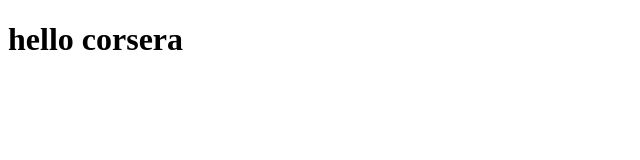
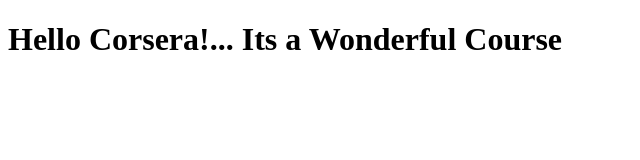
Before and after one commit to itsmeminin/coursera-test, a plain HTML site: page site/index.html in a window 1280 px wide. Shown: the whole page, without its empty margins (0-640 px from the left). Drawn offline with Linux system fonts and the light colour scheme.

Commit message:
Small addition to my page content

```diff
--- a/site/index.html
+++ b/site/index.html
@@ -4,6 +4,6 @@
 	<title>Hello coursera</title>
 </head>
 <body>
-<h1>hello corsera</h1>
+<h1>Hello Corsera!... Its a Wonderful Course</h1>
 </body>
 </html>
```
